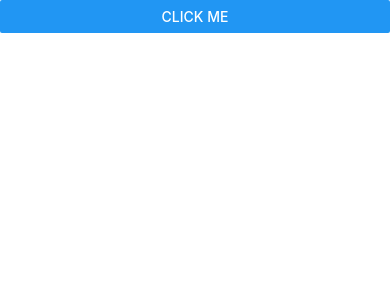
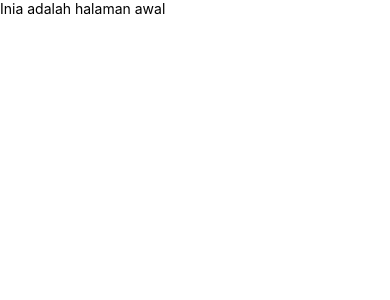
Before and after one commit to Tiberlium/XploreNias, a React Native app: screen / in a window 390 px wide. Shown: the top 300 px of the page. Built offline with nearby package versions, Linux system fonts and the light colour scheme.

Commit message:
perubahan data

```diff
--- a/App.js
+++ b/App.js
@@ -1,12 +1,10 @@
 import React from 'react';
-import {View} from 'react-native';
-import Test from './src/component/test';
-
+import {View,Text} from 'react-native';
 
 export default function App() {
   return (
     <View>
-      <Test/>
+      <Text>Inia adalah halaman awal</Text>
     </View>
   );
 }
--- a/package.json
+++ b/package.json
@@ -11,6 +11,8 @@
   },
   "dependencies": {
     "@react-native-firebase/app": "^12.9.2",
+    "@react-native-firebase/auth": "^12.9.2",
+    "@react-native-firebase/firestore": "^12.9.2",
     "@react-navigation/native": "^6.0.6",
     "@react-navigation/native-stack": "^6.2.5",
     "react": "17.0.2",
--- a/src/component/test.js
+++ /dev/null
@@ -1,11 +0,0 @@
-import React from 'react';
-import {View, Text, Button} from 'react-native';
-import firebase from '@react-native-firebase/app';
-
-export default function Test() {
-  return (
-    <View>
-      <Button title="click me" onPress = {() => alert(stringify(firebase))}/>
-    </View>
-  );
-}
```
Also changed, not shown: 2 other files (tests, documents, lock files or other folders).
